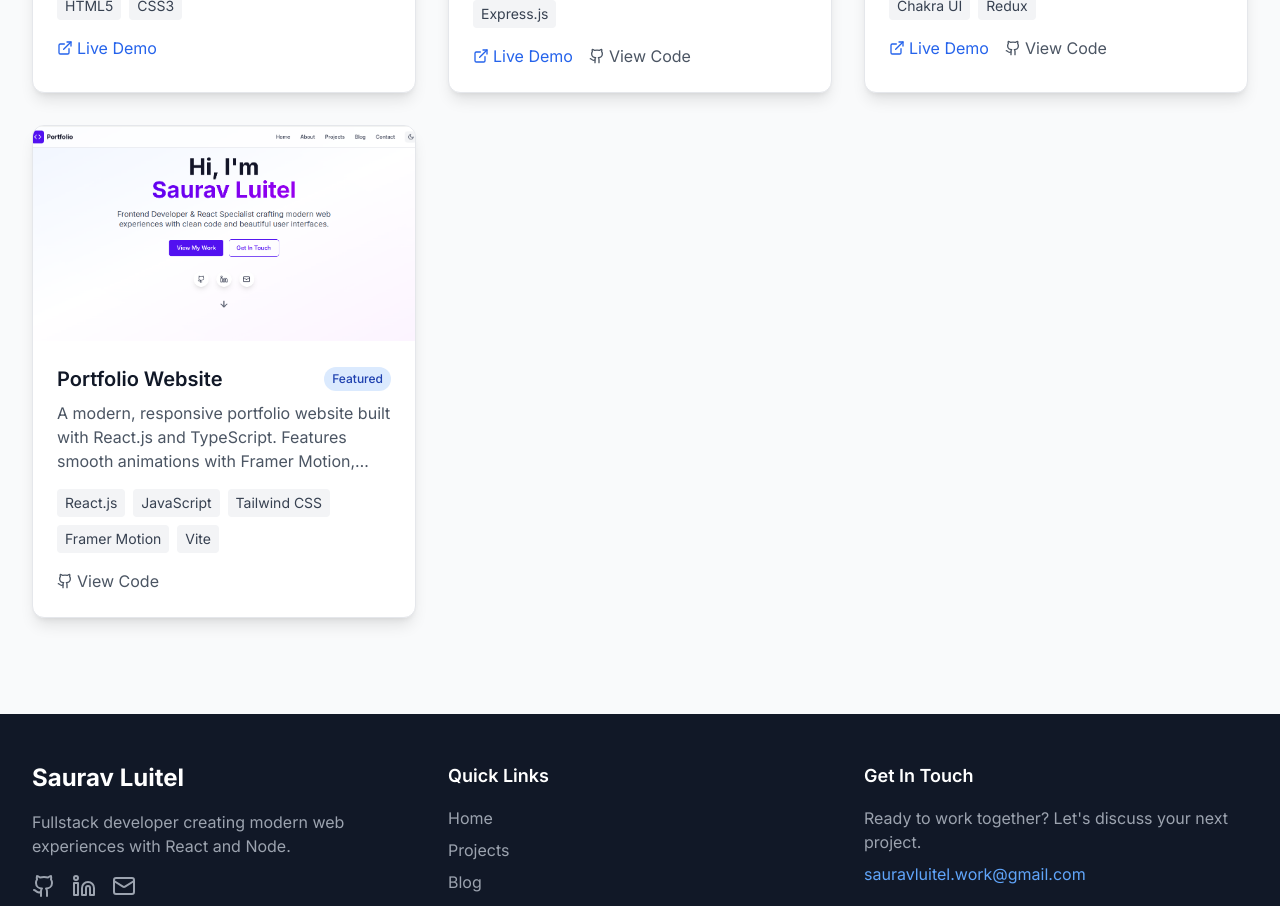
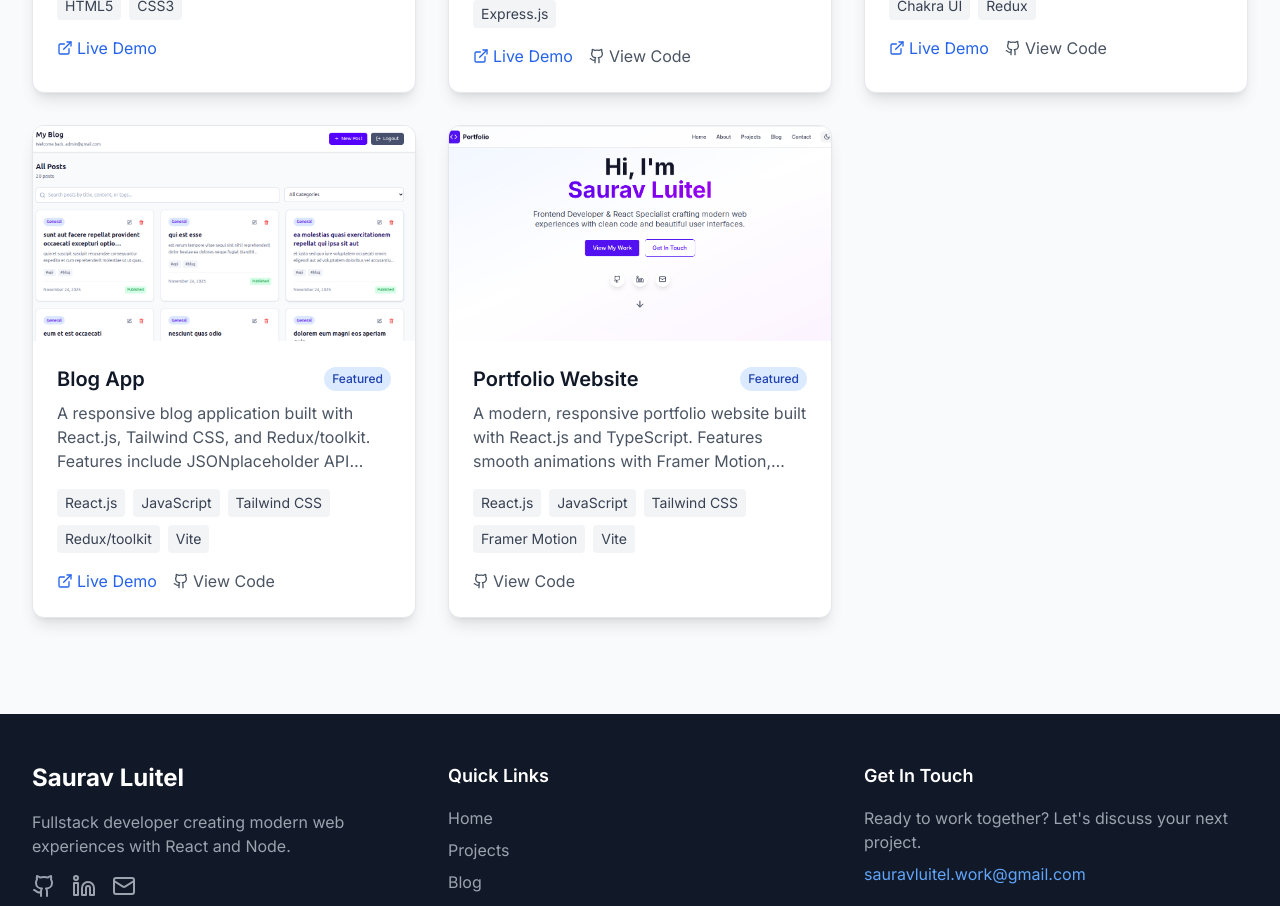
Before and after one commit to Saurav-627/Portfolio-Website, a React (Vite) app: page /projects in a window 1280 px wide. Shown: the part 820-1726 px from the top of the page. Built offline with nearby package versions, Linux system fonts and the light colour scheme.

Commit message:
Added: new project(my-blog-app)

```diff
--- a/src/data/projects.js
+++ b/src/data/projects.js
@@ -33,6 +33,17 @@ export const projects = [
   },
   {
     id: '4',
+    title: 'Blog App',
+    description: 'Blog app using JSONplaceholder API and Tailwind CSS',
+    longDescription: 'A responsive blog application built with React.js, Tailwind CSS, and Redux/toolkit. Features include JSONplaceholder API integration, smooth animations, and optimized performance.',
+    image: '/my-blog-app.png',
+    techStack: ['React.js', 'JavaScript', 'Tailwind CSS', 'Redux/toolkit', 'Vite'],
+    liveUrl: 'https://my-blog-app-vjbx.onrender.com/',
+    githubUrl: 'https://github.com/Saurav-627/my-blog-app',
+    featured: true
+  },
+  {
+    id: '5',
     title: 'Portfolio Website',
     description: 'Personal portfolio showcasing frontend development skills',
     longDescription: 'A modern, responsive portfolio website built with React.js and TypeScript. Features smooth animations with Framer Motion, dark/light mode toggle, and optimized performance. Showcases projects, skills, and professional experience with clean, modern design.',
```
Also changed, not shown: public/my-blog-app.png (added).
